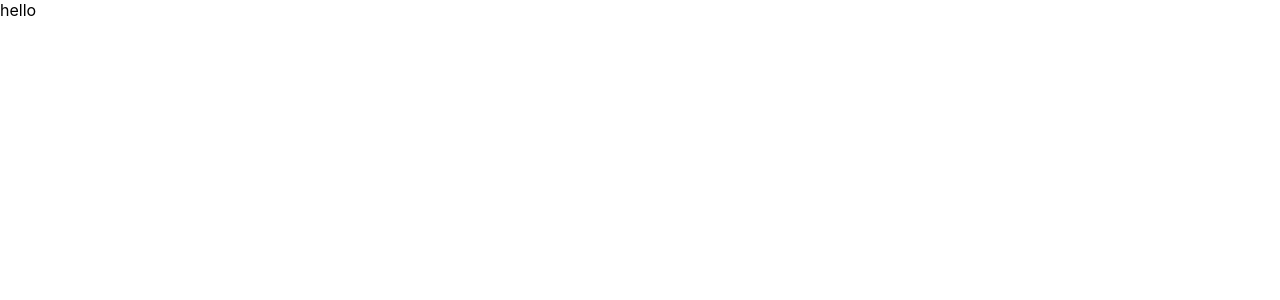
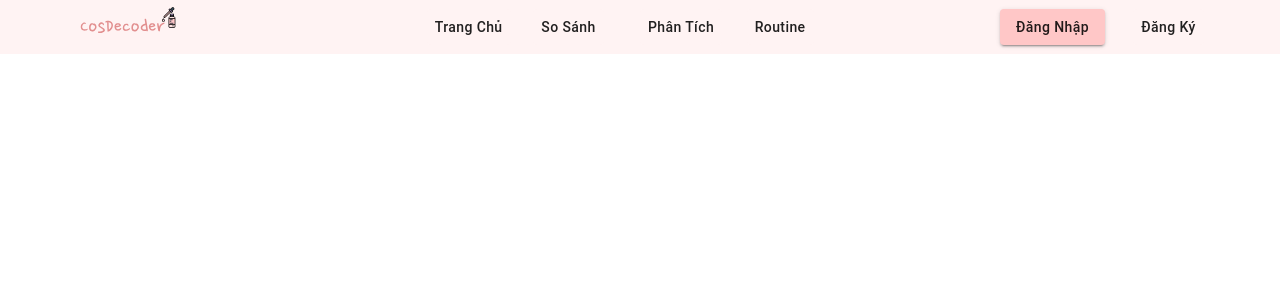
Before and after one commit to nnkyduyen1999/cos-decoder, a React (Create React App) app: page / in a window 1280 px wide. Shown: the top 300 px of the page. Built offline with nearby package versions, Linux system fonts and the light colour scheme.

Commit message:
add header no search

```diff
--- a/package.json
+++ b/package.json
@@ -4,6 +4,7 @@
   "private": true,
   "dependencies": {
     "@material-ui/core": "^4.11.2",
+    "@material-ui/icons": "^4.11.2",
     "@testing-library/jest-dom": "^5.11.6",
     "@testing-library/react": "^11.2.2",
     "@testing-library/user-event": "^12.6.0",
--- /dev/null
+++ b/src/components/Headers/header.js
@@ -0,0 +1,52 @@
+import { Grid } from "@material-ui/core";
+import React from "react";
+import { useStyles, PinkButton, CustomHeaderButton } from "./useStyle";
+import Logo from "../../images/Logo.svg";
+
+export default function Header() {
+  const classes = useStyles();
+
+  return (
+    <div className={classes.root}>
+      <Grid container direction="row" justify="center" alignItems="center">
+        <Grid item xs={3}>
+          <Grid container direction="row" justify="center" alignItems="center">
+            <Grid item xs={6}>
+              <div>
+                <img alt="Logo" src={Logo} className={classes.logo} />
+              </div>
+            </Grid>
+          </Grid>
+        </Grid>
+        <Grid item xs={6}>
+          <Grid container direction="row" justify="center" alignItems="center">
+            <Grid item xs={2}>
+              <CustomHeaderButton>Trang chủ</CustomHeaderButton>
+            </Grid>
+            <Grid item xs={2}>
+              <CustomHeaderButton>So Sánh</CustomHeaderButton>
+            </Grid>
+            <Grid item xs={2}>
+              <CustomHeaderButton>Phân tích</CustomHeaderButton>
+            </Grid>
+            <Grid item xs={2}>
+              <CustomHeaderButton>Routine</CustomHeaderButton>
+            </Grid>
+          </Grid>
+        </Grid>
+        <Grid item xs={3}>
+          <Grid container direction="row" justify="center" alignItems="center">
+            <Grid item xs={5}>
+              <PinkButton variant="contained" color="primary">
+                Đăng nhập
+              </PinkButton>
+            </Grid>
+            <Grid item xs={4}>
+              <CustomHeaderButton>Đăng ký</CustomHeaderButton>
+            </Grid>
+          </Grid>
+        </Grid>
+      </Grid>
+    </div>
+  );
+}
--- /dev/null
+++ b/src/components/Headers/useStyle.js
@@ -0,0 +1,47 @@
+import { fade, makeStyles, withStyles } from "@material-ui/core/styles";
+import { customThemes } from "../../styles/theme";
+import { Button } from "@material-ui/core";
+
+const useStyles = makeStyles((theme) => ({
+  root: {
+    flexGrow: 1,
+    backgroundColor: customThemes.PRIMARY_PINK,
+  },
+  logo: {
+    width: 100,
+    height: 50,
+  },
+  paper: {
+    padding: theme.spacing(2),
+    textAlign: "center",
+    backgroundColor: customThemes.PRIMARY_PINK,
+  },
+}));
+
+const PinkButton = withStyles((theme) => ({
+  root: {
+    color: theme.palette.getContrastText(customThemes.SECONDARY_PINK),
+    backgroundColor: customThemes.SECONDARY_PINK,
+    "&:hover": {
+      backgroundColor: "#E28F8F",
+    },
+    textTransform: "capitalize",
+  },
+}))(Button);
+
+const CustomHeaderButton = withStyles((theme) => ({
+  root: {
+    color: theme.palette.getContrastText(customThemes.PRIMARY_PINK),
+    backgroundColor: customThemes.PRIMARY_PINK,
+    "&:hover": {
+      color: customThemes.BUTTON_HOVER,
+      backgroundColor: "none",
+    },
+    "&:active": {
+      color: customThemes.BUTTON_HOVER,
+    },
+    textTransform: "capitalize",
+  },
+}))(Button);
+
+export { useStyles, PinkButton, CustomHeaderButton };
--- a/src/pages/Home/home.js
+++ b/src/pages/Home/home.js
@@ -1,10 +1,9 @@
 import React from 'react'
+import Header from "../../components/Headers/header";
 
 const Home = (props) => {
     return (
-        <div>
-            hello
-        </div>
+        <Header/>
     )
 }
 
--- /dev/null
+++ b/src/styles/theme.js
@@ -0,0 +1,12 @@
+module.exports.customThemes =  {
+    PRIMARY_PINK: "#FFF3F3",
+    SECONDARY_PINK: "#FFC7C7",
+    BUTTON_HOVER: "#E28F8F",
+    DARK_GREY: "#9F9F9F",
+    PRIMARY_GREY: "#6D738F",
+    LIGHT_GREY: "#888993",
+    PRIMARY_TEXT_COLOR: "#E28F8F",
+    FONT_BOLD: "700",
+    FONT_MID: "500",
+    FONT_LIGHT: "300"
+};
```
Also changed, not shown: src/components/Footer/footer.js (added, +11 -0 lines), src/components/Headers/headerWithSearchBar.js (added, +162 -0 lines), src/images/Logo.svg (added), src/pages/Login/login.js (added).
